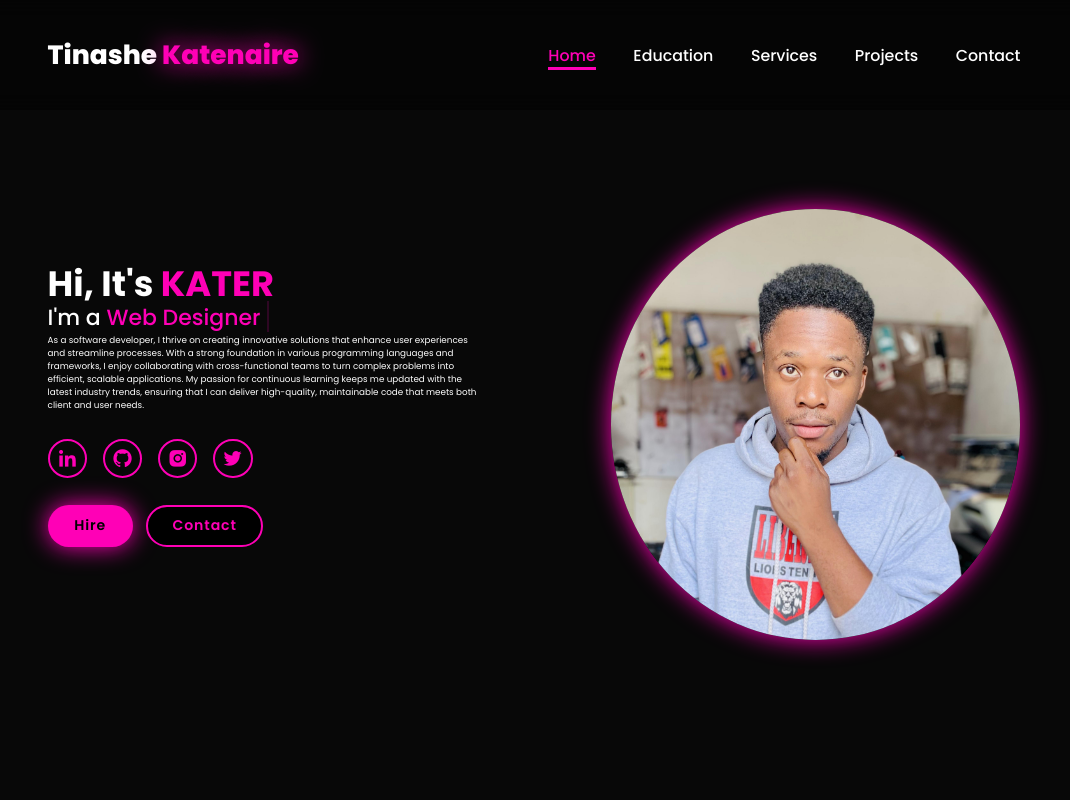
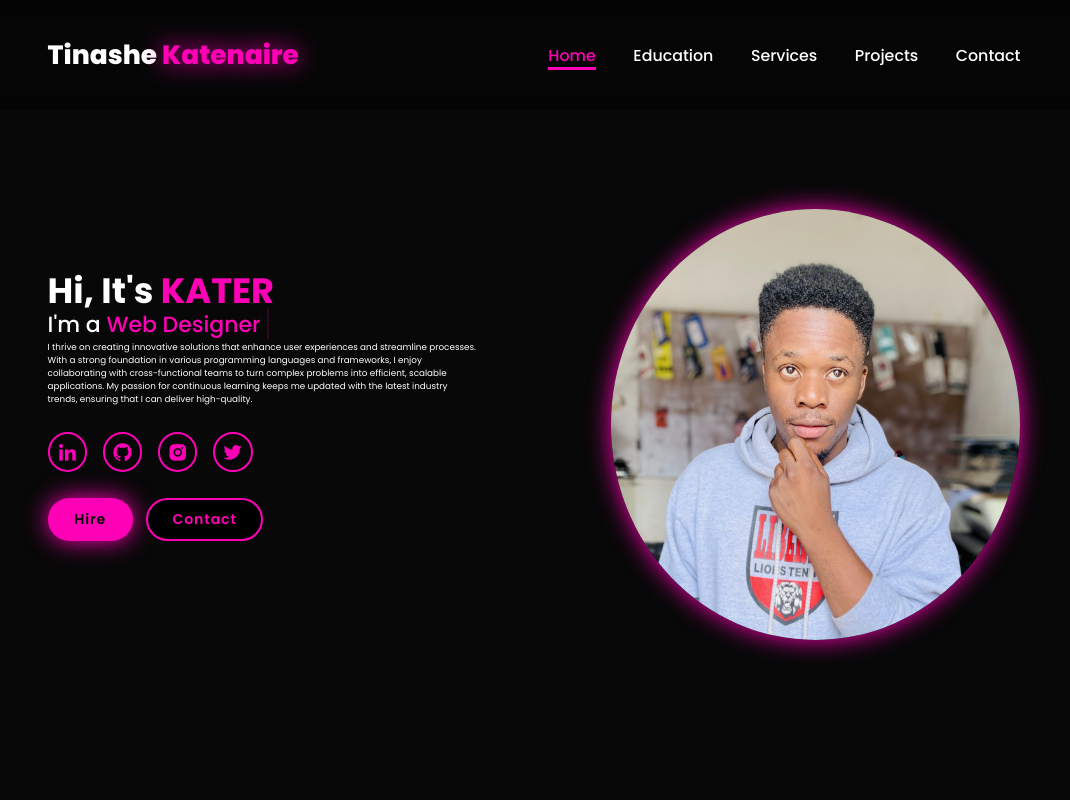
Before and after one commit to Kater1st/KATER, a plain HTML site: page index.html in a window 1280 px wide. Shown: the top 800 px of the page, without its empty margins (106-1176 px from the left). Drawn offline with nearby package versions, Linux system fonts and the light colour scheme.

Commit message:
editting p element

```diff
--- a/index.html
+++ b/index.html
@@ -31,7 +31,7 @@
         <h1 class="kater">Hi, It's <span>KATER</span></h1>
         <h3 class="text-animation">I'm a <span></span></h3>
         <p>
-          As a software developer, I thrive on creating innovative solutions that enhance user experiences and streamline processes. With a strong foundation in various programming languages and frameworks, I enjoy collaborating with cross-functional teams to turn complex problems into efficient, scalable applications. My passion for continuous learning keeps me updated with the latest industry trends, ensuring that I can deliver high-quality, maintainable code that meets both client and user needs.
+          I thrive on creating innovative solutions that enhance user experiences and streamline processes. With a strong foundation in various programming languages and frameworks, I enjoy collaborating with cross-functional teams to turn complex problems into efficient, scalable applications. My passion for continuous learning keeps me updated with the latest industry trends, ensuring that I can deliver high-quality.
         </p>
 
         <div class="social-icons">
```
